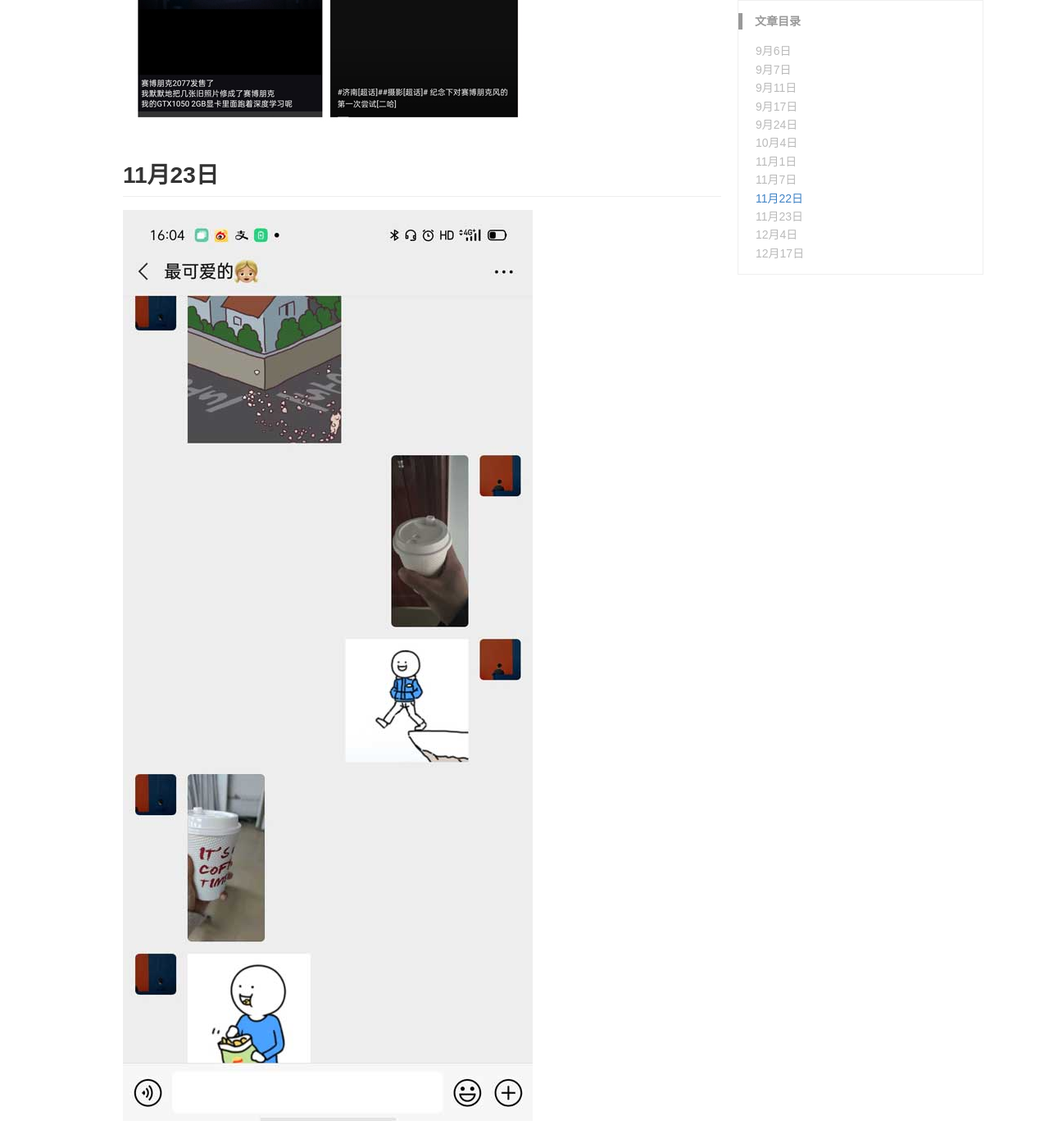
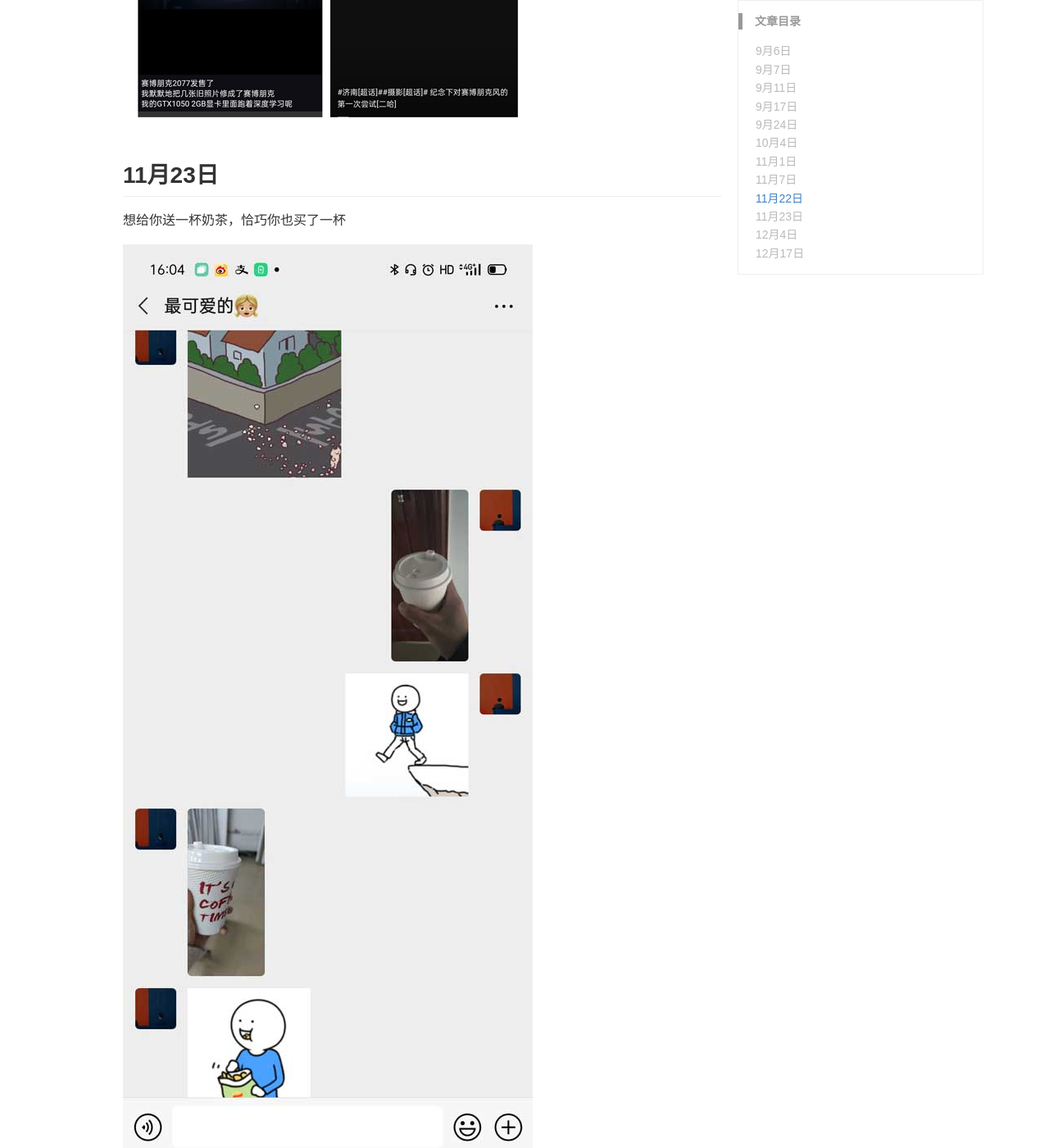
Before and after one commit to MAO202012/MAO202012.github.io, a Jekyll site: the page built from _posts/2020-12-17-shangeyue.md, in a window 1280 px wide and 1400 px high, scrolled down 12727 px. Shown: the whole window at 82% size. Built offline with Jekyll 4.4.1, drawn with Linux system fonts in a browser that asks for light colours; some web fonts are replaced; comment, search, counter and statistics services are not loaded; a style sheet for code colours, icons or effects is not loaded.

Commit message:
Update 2020-12-17-shangeyue.md

```diff
--- a/_posts/2020-12-17-shangeyue.md
+++ b/_posts/2020-12-17-shangeyue.md
@@ -129,12 +129,16 @@ From MAO
 
 ## 11月23日
 
+想给你送一杯奶茶，恰巧你也买了一杯
+
 ![15](https://MAO202012.github.io/images/xiaoxiaohemao/15.jpg)
 
 
 
 ## 12月4日
 
+我认输
+
 ![16](https://MAO202012.github.io/images/xiaoxiaohemao/16.jpg)
 
 ## 12月17日
```
